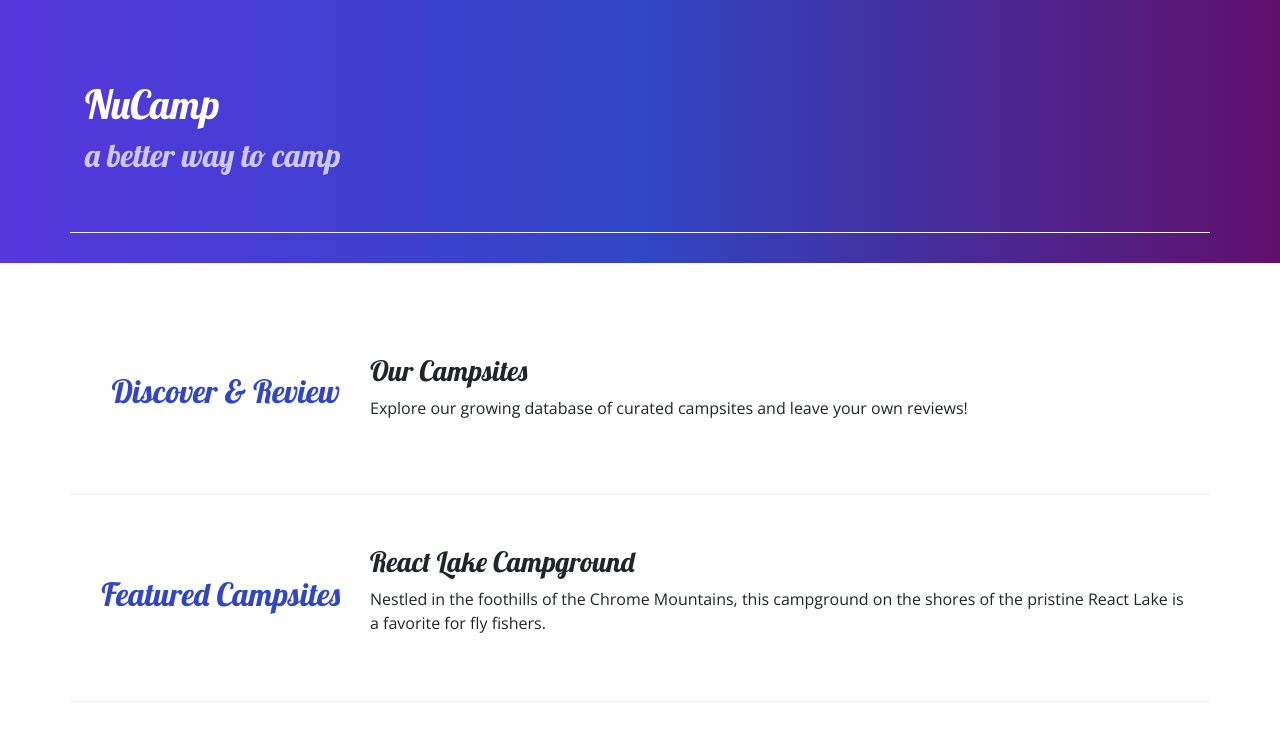
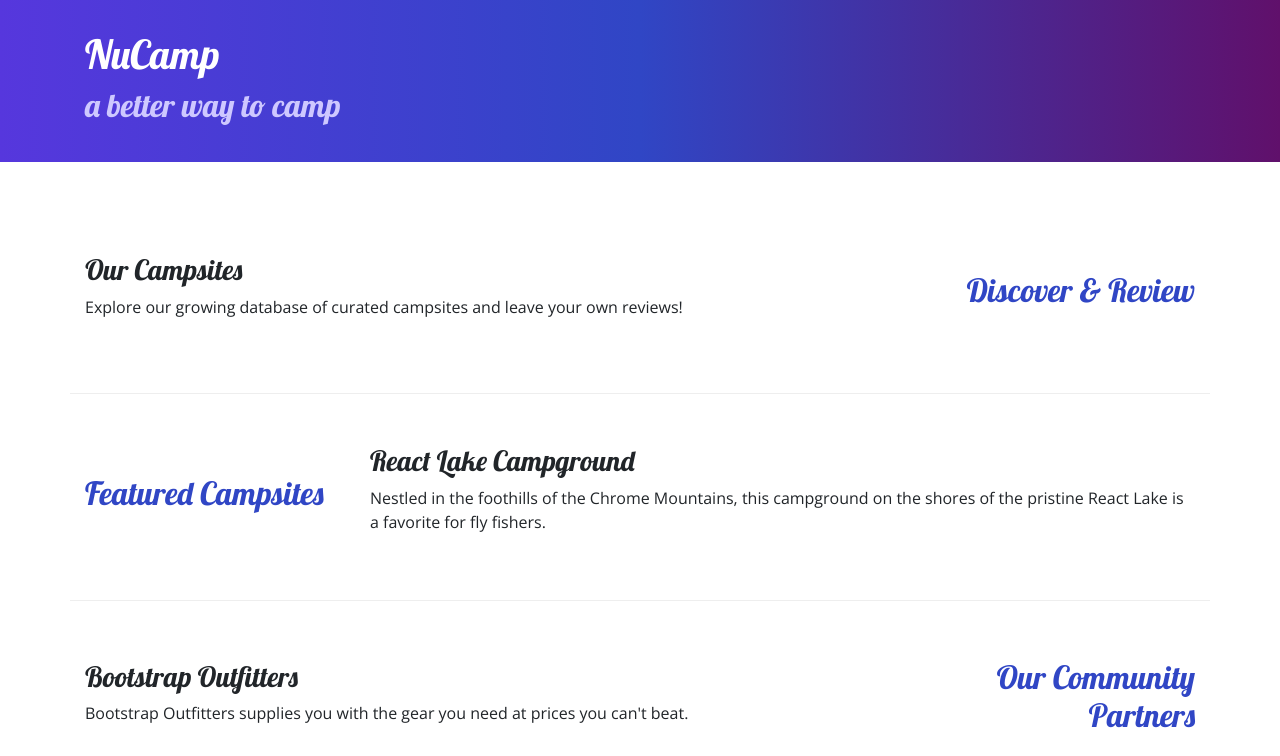
Before and after one commit to AmadoManaloJr/nucamp-bootstrap, a website: page index.html in a window 1280 px wide. Shown: the top 756 px of the page. Drawn offline with nearby package versions, Linux system fonts and the light colour scheme.

Commit message:
fixed alignment classes

```diff
--- a/index.html
+++ b/index.html
@@ -20,7 +20,7 @@
 
     <header class="jumbotron jumbotron-fluid">
         <div class="container">
-            <div class="row row-content align-items-center">
+            <div class="row align-items-center">
                    <div class="col">
                         <h1>NuCamp</h1>
                         <h2>a better way to camp</h2>
@@ -28,12 +28,13 @@
             </div>
         </div>
     </header>
+
     <div class="container">
         <div class="row row-content align-items-center">
-            <div class="col-sm-4 col-md-3">
+            <div class="col-sm-4 order-sm-last col-md-3">
                     <h2 class="text-sm-right">Discover & Review</h2>
                     </div>
-                    <div class="col">
+                        <div class="col">
                         <h3>Our Campsites</h3>
                         <p>Explore our growing database of curated campsites and leave your own reviews!</p>
                     </div>
@@ -41,7 +42,7 @@
 
                 <div class="row row-content align-items-center">
                     <div class="col-sm-4 col-md-3">
-                        <h2 class="text-sm-right">Featured Campsites</h2>
+                        <h2>Featured Campsites</h2>
                     </div>
                     <div class="col">
                         <h3>React Lake Campground</h3>
@@ -61,7 +62,7 @@
             </div>
 
             <footer>
-                <div class="container">
+                <div class="container container-fluid">
                     <div class="row align-items-center">
                         <div class="col-4 col-sm-2 offset-1">
                             <h5>Links</h5>
```
